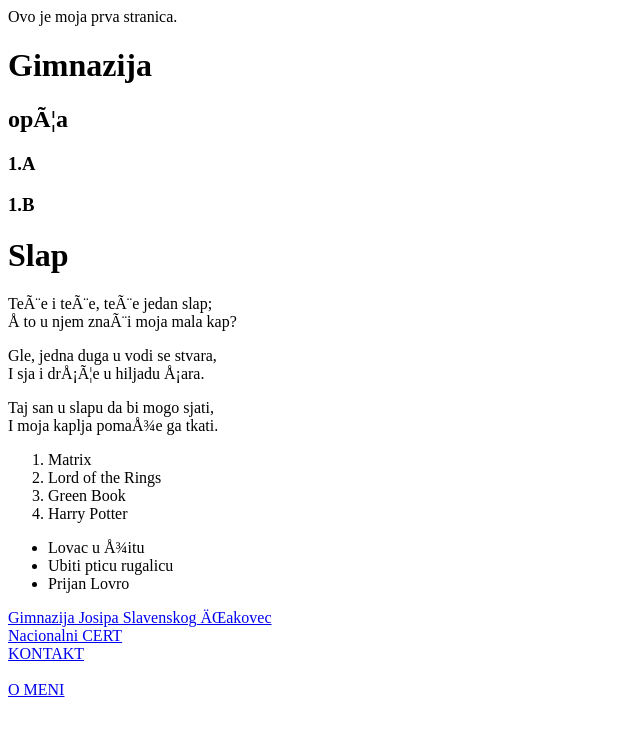
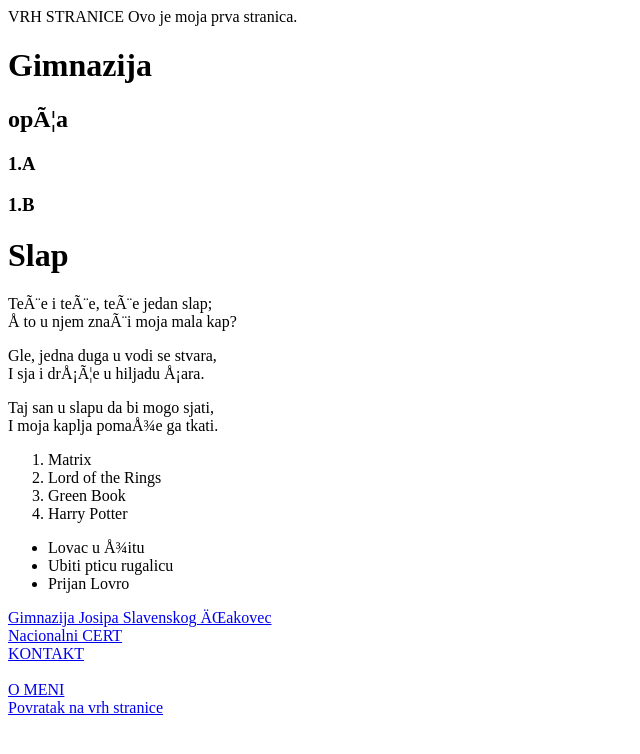
Before and after one commit to majaslavicek/web, a plain HTML site: page index.html in a window 1280 px wide. Shown: the whole page, without its empty margins (0-640 px from the left). Drawn offline with Linux system fonts and the light colour scheme.

Commit message:
Update index.html

```diff
--- a/index.html
+++ b/index.html
@@ -1,6 +1,7 @@
 <html>
 	<head>
 		<title>Moja stranica</title>
+		<a name="vrh">VRH STRANICE</a>
 	</head>
 	<body>
 		Ovo je moja prva         stranica.
@@ -55,5 +56,7 @@
         <a href="kontakt.html">KONTAKT</a>
         <br></br>
         <a href="o_meni.html">O MENI</a>
+	<br>
+	    <a href="#vrh">Povratak na vrh stranice</a>
     <body>
 <html>
```
